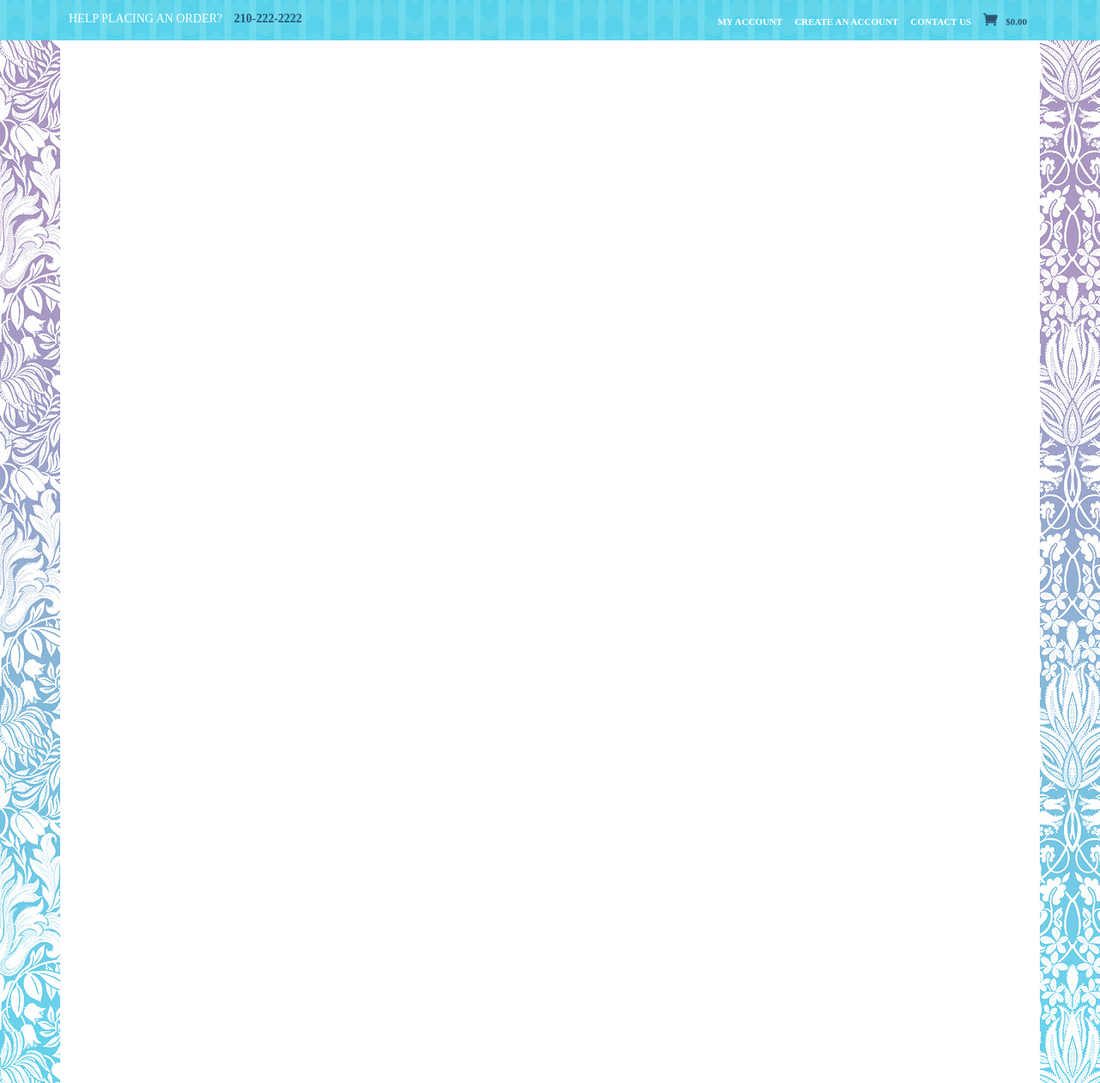
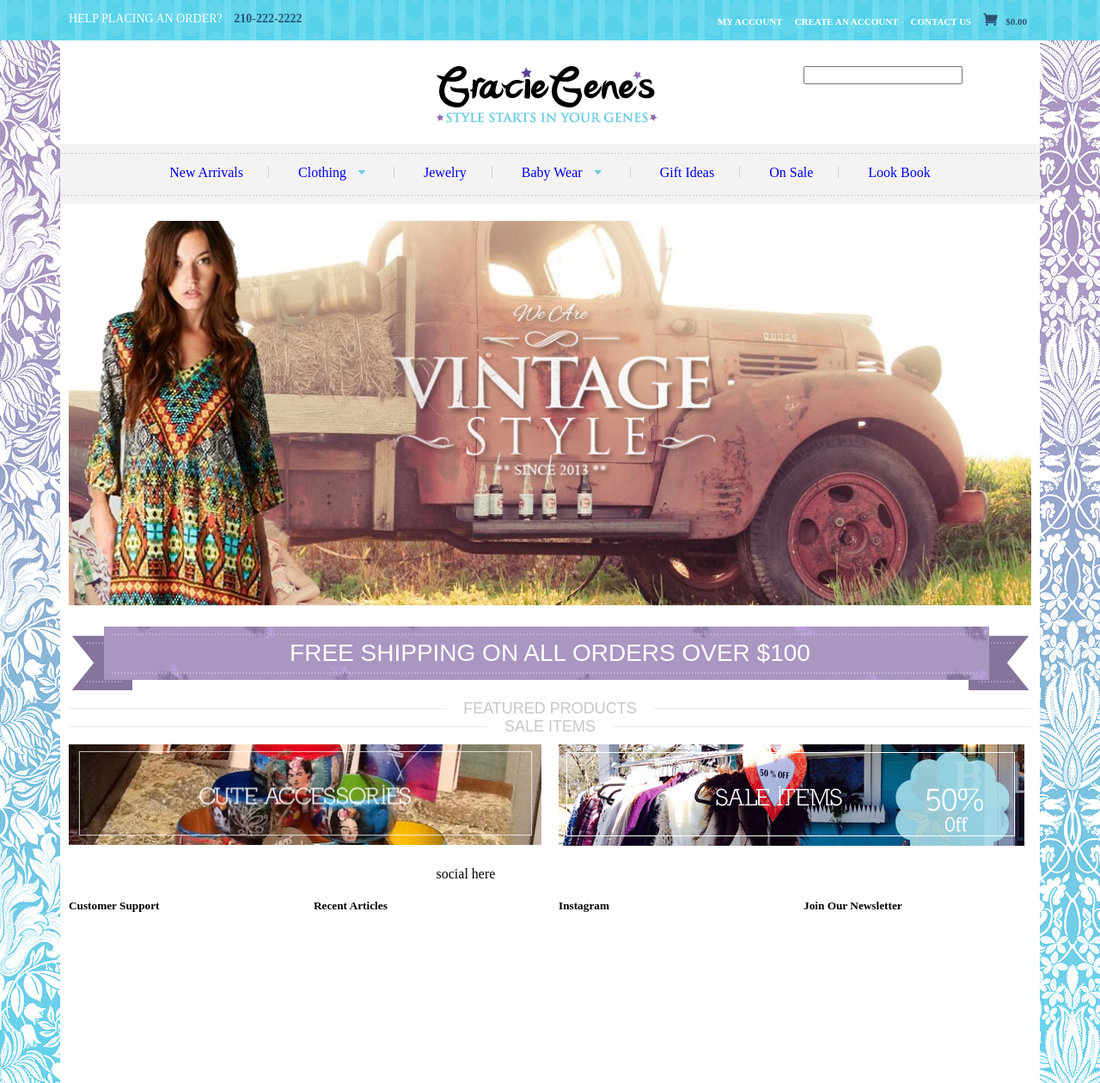
Before and after one commit to aroldoa/graciesgenes, a PHP site: page / in a window 1280 px wide. Shown: the top 1260 px of the page at 86% size. Run offline with PHP 8.4, Linux system fonts and the light colour scheme.

Commit message:
worked on home page
Added home page container divs

```diff
--- a/index.html
+++ b/index.html
@@ -51,15 +51,74 @@
 	</div>
 </div><!-- end of the upper top area -->
 <div class="container16 wrap shadow">
-	<header></header><!-- end of header area -->
-	<nav></nav><!-- end of main naviation -->
-	<div class="slideshow"></div><!-- end of slideshow area -->
-	<div class="promobanner"></div><!-- end of promo banner -->
-	<div class="products-slider"></div><!-- end of featured products -->
-	<div class="products-slider"></div><!-- end of best sellers -->
-	<div class="promoarea"></div><!-- end of promo area -->
-	<div class="socialarea"></div><!-- end of social area -->
-	<div class="pre-footer"></div><!-- end of pre-footer area -->
+	<header class="row">
+		<div class="column4 prefix6">
+			<a href="#"><img src="images/logo.png" alt="Gracies Genes"/></a>
+		</div>
+		<div class="column4 prefix2">
+			<form>
+				<input type="text" value=""/>
+			</form>
+		</div>
+	</header><!-- end of header area -->
+	<nav class="row">
+		<ul>
+			<li><a href="#">New Arrivals</a></li>
+			<li class="drop"><a href="#">Clothing</a></li>
+			<li><a href="#">Jewelry</a></li>
+			<li class="drop"><a href="#">Baby Wear</a></li>
+			<li><a href="#">Gift Ideas</a></li>
+			<li><a href="#">On Sale</a></li>
+			<li class="last"><a href="#">Look Book</a></li>
+		</ul>
+	</nav><!-- end of main naviation -->
+	<div class="slideshow row">
+		<div class="column16">
+			<img src="images/slide.jpg" alt="Slideshow"/>
+		</div>
+	</div><!-- end of slideshow area -->
+	<div class="promobanner row">
+		<div class="column16">
+			<div class="title">FREE SHIPPING ON ALL ORDERS OVER $100</div>
+		</div>
+	</div><!-- end of promo banner -->
+	<div class="products-slider row">
+		<div class="column16">
+			<h2><span>Featured Products</span></h2>
+		</div>
+	</div><!-- end of featured products -->
+	<div class="products-slider row">
+		<div class="column16">
+			<h2><span>Sale Items</span></h2>
+		</div>
+	</div><!-- end of best sellers -->
+	<div class="promoarea row">
+		<div class="column8">
+			<img src="images/promo1.jpg" alt="promo1"/>
+		</div>
+		<div class="column8">
+			<img src="images/promo2.jpg" alt="promo2"/>
+		</div>
+	</div><!-- end of promo area -->
+	<div class="socialarea row">
+		<div class="column5 prefix6">
+			social here
+		</div>
+	</div><!-- end of social area -->
+	<div class="pre-footer row">
+		<div class="column4">
+			<h5>Customer Support</h5>
+		</div>
+		<div class="column4">
+			<h5>Recent Articles</h5>
+		</div>
+		<div class="column4">
+			<h5>Instagram</h5>
+		</div>
+		<div class="column4">
+			<h5>Join Our Newsletter</h5>
+		</div>
+	</div><!-- end of pre-footer area -->
 <div class="clear"></div>
 	<footer>
 	<div class="container16">
@@ -73,7 +132,6 @@
 	</footer><!-- end of footer area -->
 </div><!-- end of the entire wrapper -->
 
-
 <!-- End Document
 ================================================== -->
 </body>
--- a/style.css
+++ b/style.css
@@ -33,6 +33,19 @@ ul#toplinks li.carticon:before{content: "\e07a"; font-family: 'ElegantIcons'; co
 ul#toplinks li a:hover{}
 .wrap{height: 2000px; background-color: #fff;}
 .shadow{}
+header{padding: 30px 0px 0px 0px;}
+nav{background-color: #f3f3f3; min-height: 70px; background-image: url('images/nav-back.jpg'); background-repeat: repeat-x; text-align: center; margin: 0px; padding: 0px;
+}
+nav ul{margin: 25px 0px 0px 0px;}
+nav ul li{display: inline; padding: 0px 30px; background-image: url('images/nav-sep.jpg'); background-repeat: no-repeat; background-position: center right;}
+nav ul li.last{background: none;}
+nav ul li.drop:after{content: "\43"; font-family: 'ElegantIcons'; color: #6fcce3; font-size: 16px; padding: 0px 0px 0px 10px; vertical-align: bottom; }
+nav ul li a{text-decoration: none;}
+.promobanner{background-image: url('images/promo-banner.png'); background-position: center center; background-repeat: no-repeat; min-height: 75px; text-align: center;}
+.promobanner .title{font-family: sans-serif; font-size: 28px; color: #fff; font-weight: lighter; margin: 15px 0px 0px 0px;}
+.promobanner .title span{}
+.products-slider{text-align: center;}
+
 footer{background-color: #f8f8f8; max-height: 50px; padding: 12px 0px; bottom: 0px; position: absolute; }
 .copyright{font-size: 12px; color: #929292;}
 .copyright p{padding: 5px 0px 0px 0px; margin: 0px;}
@@ -42,6 +55,8 @@ footer{background-color: #f8f8f8; max-height: 50px; padding: 12px 0px; bottom: 0
 /* #Page Styles
 ================================================== */
 
+h2{text-transform: uppercase; font-family: sans-serif; font-size: 18px; color: #c6c6c6; font-weight: lighter; border-bottom: 1px solid #e9e9e9; line-height: 0px;}
+h2 span{background-color: #fff; margin: 0px; padding: 0px 20px; }
 
 
 /* #Media Queries
```
Also changed, not shown: images/nav-back.jpg (added), images/nav-sep.jpg (added), images/promo-banner.png (added), images/promo-lines.png (added), images/promo1.jpg (added), images/promo2.jpg (added), images/slide.jpg (added).
